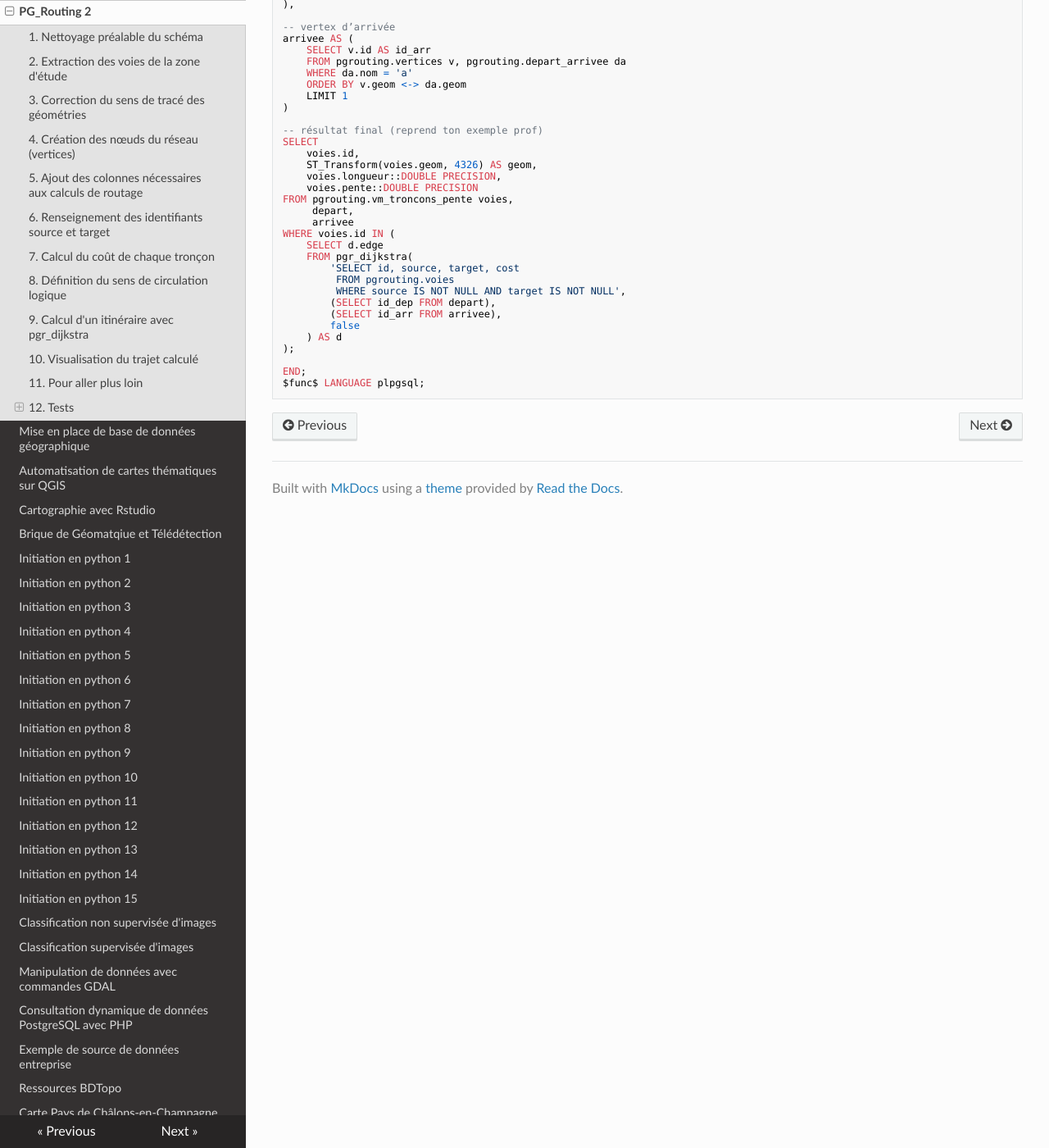
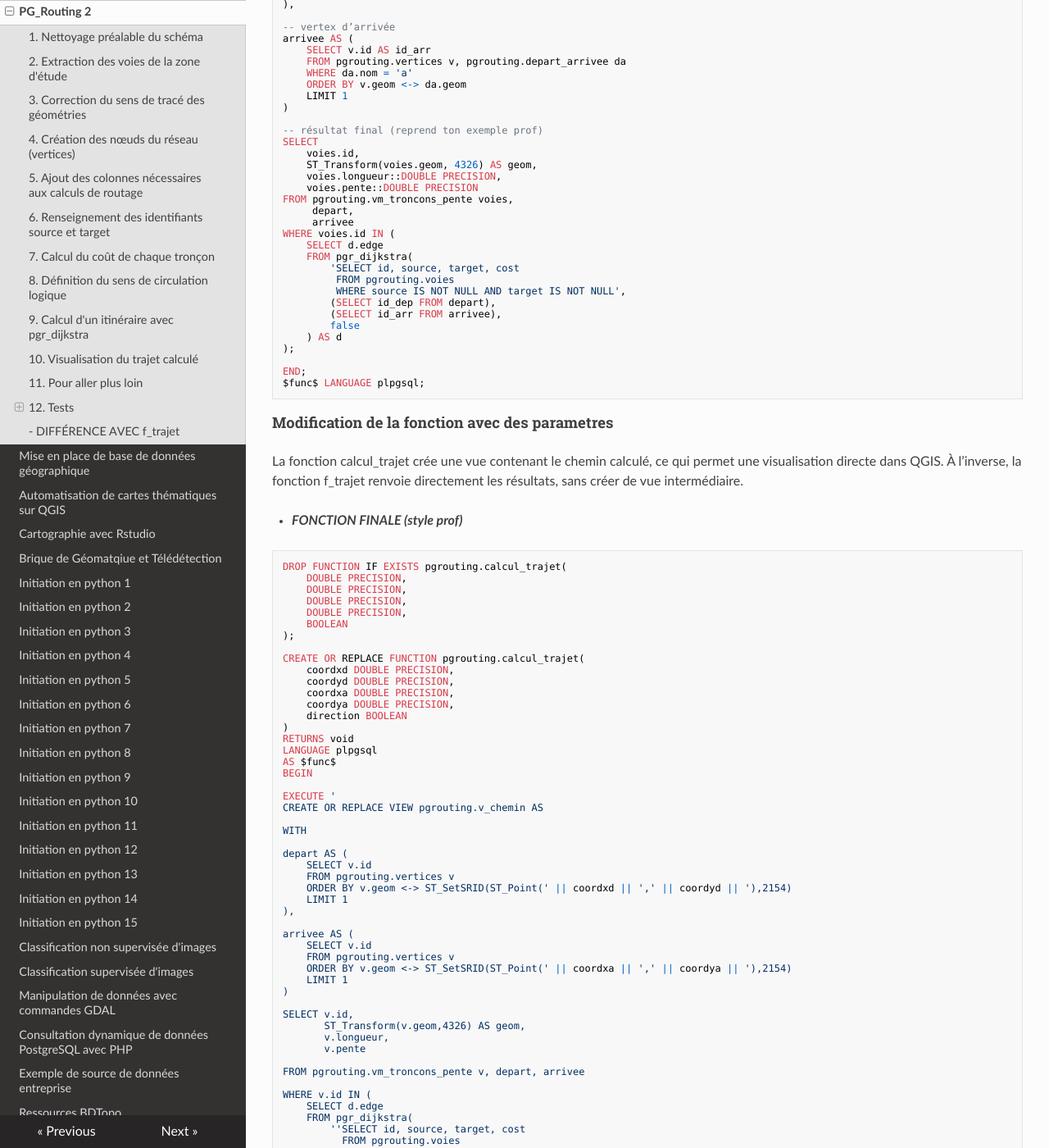
Before and after one commit to abdou123-guene/Site_de_documentation_geomatique, an MkDocs documentation site: the page built from docs/pgrouting1.md, in a window 1280 px wide and 1400 px high, scrolled down 13106 px. Shown: the whole window at 82% size. Built offline with MkDocs 1.6.1, drawn with Linux system fonts in a browser that asks for light colours; nearby versions of some CDN libraries; some of the changed text lies outside the part shown.

Commit message:
Document 'calcul_trajet' function and its usage
Added details about the 'calcul_trajet' function, its usage, and differences with 'f_trajet'.

````diff
--- a/docs/pgrouting1.md
+++ b/docs/pgrouting1.md
@@ -681,3 +681,107 @@
 END;
 $func$ LANGUAGE plpgsql;
 ```
+
+#### Modification de la fonction avec des parametres
+
+La fonction calcul_trajet crée une vue contenant le chemin calculé, ce qui permet une visualisation directe dans QGIS. À l’inverse, la fonction f_trajet renvoie directement les résultats, sans créer de vue intermédiaire.
+
+- ***FONCTION FINALE (style prof)***
+```sql
+DROP FUNCTION IF EXISTS pgrouting.calcul_trajet(
+    DOUBLE PRECISION,
+    DOUBLE PRECISION,
+    DOUBLE PRECISION,
+    DOUBLE PRECISION,
+    BOOLEAN
+);
+
+CREATE OR REPLACE FUNCTION pgrouting.calcul_trajet(
+    coordxd DOUBLE PRECISION,
+    coordyd DOUBLE PRECISION,
+    coordxa DOUBLE PRECISION,
+    coordya DOUBLE PRECISION,
+    direction BOOLEAN
+)
+RETURNS void
+LANGUAGE plpgsql
+AS $func$
+BEGIN
+
+EXECUTE '
+CREATE OR REPLACE VIEW pgrouting.v_chemin AS
+
+WITH
+
+depart AS (
+    SELECT v.id
+    FROM pgrouting.vertices v
+    ORDER BY v.geom <-> ST_SetSRID(ST_Point(' || coordxd || ',' || coordyd || '),2154)
+    LIMIT 1
+),
+
+arrivee AS (
+    SELECT v.id
+    FROM pgrouting.vertices v
+    ORDER BY v.geom <-> ST_SetSRID(ST_Point(' || coordxa || ',' || coordya || '),2154)
+    LIMIT 1
+)
+
+SELECT v.id,
+       ST_Transform(v.geom,4326) AS geom,
+       v.longueur,
+       v.pente
+
+FROM pgrouting.vm_troncons_pente v, depart, arrivee
+
+WHERE v.id IN (
+    SELECT d.edge
+    FROM pgr_dijkstra(
+        ''SELECT id, source, target, cost
+          FROM pgrouting.voies
+          WHERE source IS NOT NULL AND target IS NOT NULL'',
+        depart.id,
+        arrivee.id,
+        ' || direction || '
+    ) AS d
+);
+';
+
+END;
+$func$;
+```
+
+- ***UTILISATION***
+
+```sql
+SELECT pgrouting.calcul_trajet(
+    408469.9, 6206799.2,
+    407316.9, 6207491.0,
+    false
+);
+
+-- puis
+SELECT * FROM pgrouting.v_chemin;
+```
+
+- ***DIFFÉRENCE AVEC f_trajet***
+-
+Résumé simple (à dire au prof) :
+
+
+calcul_trajet (prof)
+
+✅ crée une vue (v_chemin)
+
+✅ utilisée pour visualisation QGIS
+
+❌ pas de retour direct
+
+
+f_trajet (toi)
+
+✅ retourne directement le résultat
+
+✅ plus moderne / flexible
+
+✅ pas besoin de vue
````
